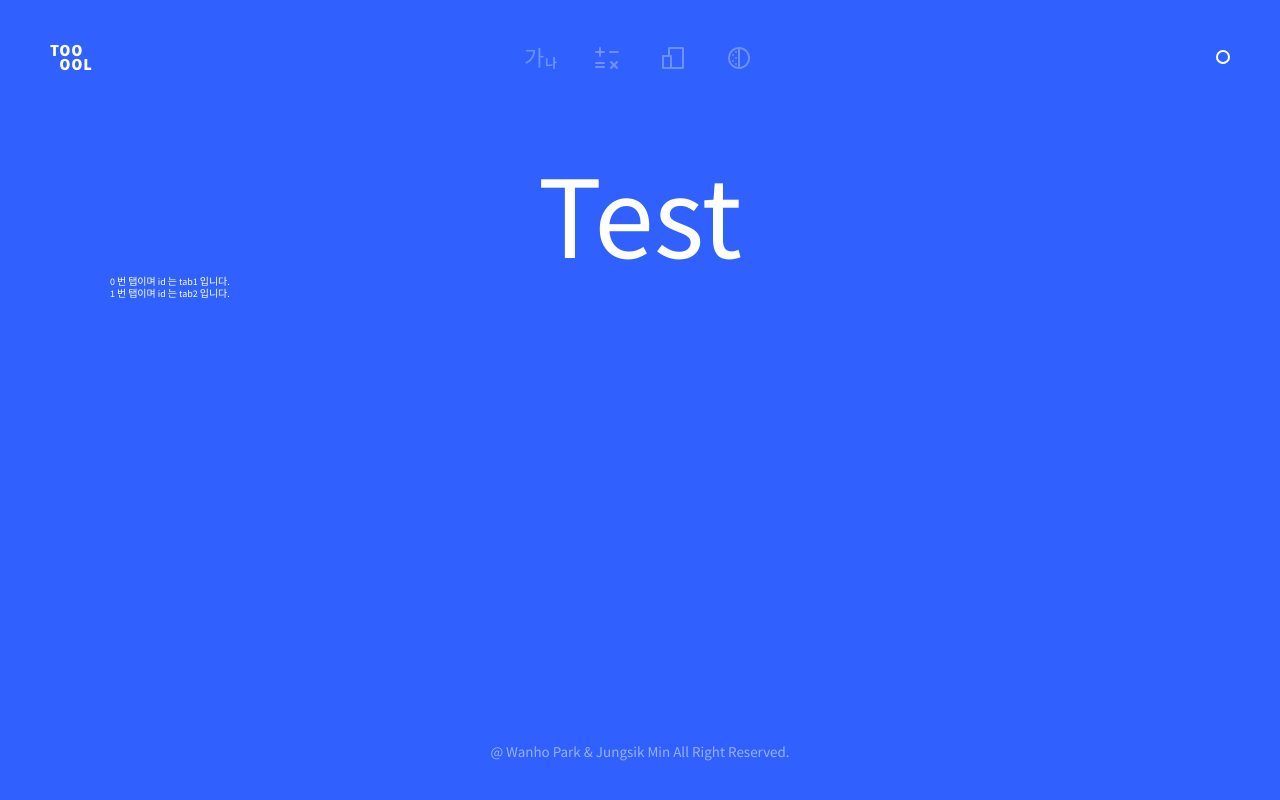
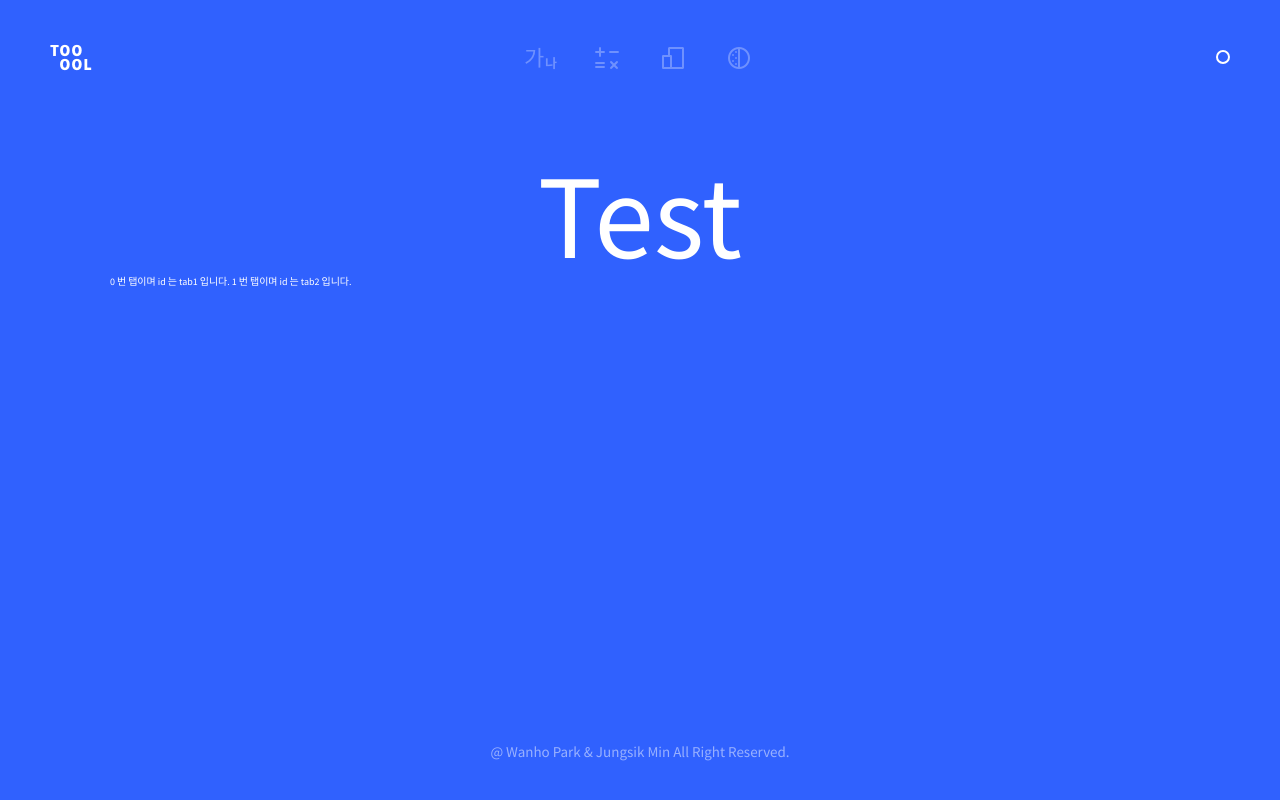
Before and after one commit to wanho1108/tooool, a Vue app: page /#/test in a window 1280 px wide. Built offline with nearby package versions, Linux system fonts and the light colour scheme.

Commit message:
Tab 컴포넌트 테스트 코드 작성

```diff
--- a/src/components/app-switch-tab2/app-switch-tab-panel.vue
+++ b/src/components/app-switch-tab2/app-switch-tab-panel.vue
@@ -7,6 +7,23 @@
     name: 'app-switch-tab-panel',
     props: {
       id: String,
+      isSelected: {
+        type: Boolean,
+        default: false,
+      },
     },
+    data() {
+      return {
+        isActive: false,
+      };
+    },
+    computed: {
+      hash() {
+        return `#${this.id}`;
+      },
+    },
+    // created() {
+    //   this.isActive = this.isSelected;
+    // },
   };
 </script>
--- a/src/components/app-switch-tab2/index.vue
+++ b/src/components/app-switch-tab2/index.vue
@@ -1,8 +1,13 @@
 <template>
   <div>
-    <div v-for="(tab, key) in tabs" :key="key">
+    <a
+      v-for="(tab, key) in tabs"
+      :key="key"
+      :href="tab.hash"
+      :class="{'is-selected': tab.isActive}"
+      @click="selectTab(tab.id)">
       {{key}} 번 탭이며 id 는 {{tab.id}} 입니다.
-    </div>
+    </a>
     <div style="display: none">
       <slot></slot>
     </div>
@@ -17,6 +22,13 @@
         tabs: [],
       };
     },
+    methods: {
+      selectTab(id) {
+        this.tabs.forEach((tab, index) => {
+          this.tabs[index].isActive = tab.id === id;
+        });
+      },
+    },
     created() {
       this.tabs = this.$children;
     },
--- a/src/pages/app-test/index.vue
+++ b/src/pages/app-test/index.vue
@@ -17,16 +17,6 @@
 
   export default {
     name: 'app-test',
-    data() {
-      return {
-        tabActiveId: 'calculator-grid',
-      };
-    },
-    methods: {
-      tabChange(tab) {
-        this.tabActiveId = tab.id;
-      },
-    },
     components: {
       AppContentHeading,
       AppSwitchTab,
```
